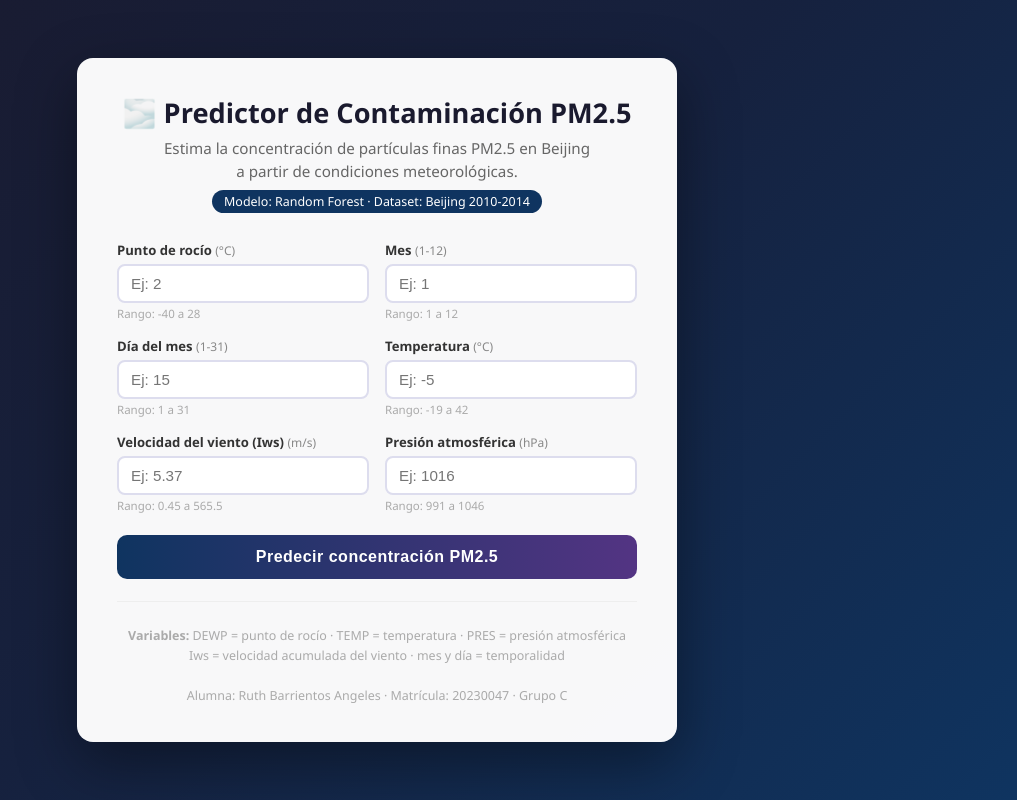
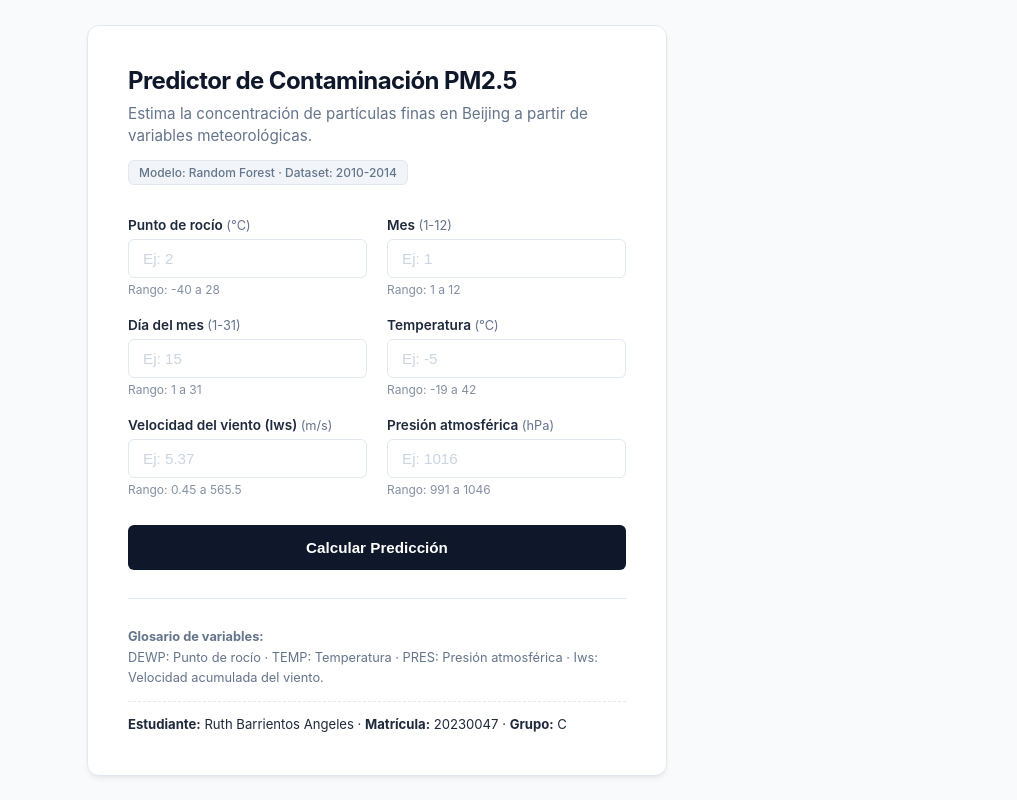
Before and after one commit to Rutish0345/Deploy-PM2.5-predictor-, a Flask app: page / in a window 1280 px wide. Shown: the whole page, without its empty margins (263-1280 px from the left). Run offline with Flask 3, Linux system fonts and the light colour scheme.

Commit message:
Rediseno: interfaz limpia y minimalista

```diff
--- a/templates/index.html
+++ b/templates/index.html
@@ -5,140 +5,207 @@
   <meta name="viewport" content="width=device-width, initial-scale=1.0">
   <title>Predictor PM2.5 — Beijing</title>
   <style>
+    :root {
+      --bg-color: #f8fafc;
+      --card-bg: #ffffff;
+      --text-main: #1e293b;
+      --text-muted: #64748b;
+      --border-color: #e2e8f0;
+      --primary: #0f172a;
+      --primary-hover: #334155;
+    }
+
     * { box-sizing: border-box; margin: 0; padding: 0; }
+
     body {
-      font-family: 'Segoe UI', Tahoma, Geneva, Verdana, sans-serif;
-      background: linear-gradient(135deg, #1a1a2e 0%, #16213e 50%, #0f3460 100%);
+      font-family: -apple-system, BlinkMacSystemFont, "Segoe UI", Roboto, Helvetica, Arial, sans-serif;
+      background-color: var(--bg-color);
+      color: var(--text-main);
       min-height: 100vh;
       display: flex;
       align-items: center;
       justify-content: center;
-      padding: 20px;
+      padding: 24px;
     }
+
     .container {
-      background: rgba(255,255,255,0.97);
-      border-radius: 16px;
-      padding: 36px 40px;
-      max-width: 600px;
+      background: var(--card-bg);
+      border: 1px solid var(--border-color);
+      border-radius: 12px;
+      padding: 40px;
+      max-width: 580px;
       width: 100%;
-      box-shadow: 0 20px 60px rgba(0,0,0,0.4);
+      box-shadow: 0 4px 6px -1px rgb(0 0 0 / 0.05), 0 2px 4px -2px rgb(0 0 0 / 0.05);
     }
-    .header { text-align: center; margin-bottom: 28px; }
-    .header h1 { font-size: 1.7rem; color: #1a1a2e; margin-bottom: 6px; }
-    .header p  { color: #666; font-size: 0.95rem; line-height: 1.5; }
+
+    .header {
+      text-align: left;
+      margin-bottom: 32px;
+    }
+
+    .header h1 {
+      font-size: 1.5rem;
+      font-weight: 700;
+      letter-spacing: -0.025em;
+      color: var(--primary);
+      margin-bottom: 8px;
+    }
+
+    .header p {
+      color: var(--text-muted);
+      font-size: 0.95rem;
+      line-height: 1.5;
+    }
+
     .badge {
       display: inline-block;
-      background: #0f3460;
-      color: white;
-      border-radius: 20px;
-      padding: 3px 12px;
-      font-size: 0.78rem;
-      margin-top: 8px;
+      background: #f1f5f9;
+      color: var(--text-muted);
+      border-radius: 6px;
+      padding: 4px 10px;
+      font-size: 0.75rem;
+      font-weight: 500;
+      margin-top: 12px;
+      border: 1px solid var(--border-color);
     }
+
     .form-grid {
       display: grid;
       grid-template-columns: 1fr 1fr;
-      gap: 16px;
-      margin-bottom: 22px;
+      gap: 20px;
+      margin-bottom: 28px;
     }
+
     .form-group { display: flex; flex-direction: column; }
+
     .form-group label {
-      font-size: 0.82rem;
+      font-size: 0.85rem;
       font-weight: 600;
-      color: #333;
-      margin-bottom: 5px;
+      color: var(--text-main);
+      margin-bottom: 6px;
     }
+
     .form-group .unit {
-      font-size: 0.75rem;
-      color: #888;
+      font-size: 0.8rem;
+      color: var(--text-muted);
       font-weight: normal;
     }
+
     .form-group input {
-      padding: 9px 12px;
-      border: 2px solid #dde;
-      border-radius: 8px;
+      padding: 10px 14px;
+      border: 1px solid var(--border-color);
+      border-radius: 6px;
       font-size: 0.95rem;
-      transition: border-color 0.2s;
+      color: var(--text-main);
+      background-color: #fff;
+      transition: all 0.2s;
       outline: none;
     }
-    .form-group input:focus { border-color: #0f3460; }
+
+    .form-group input:focus {
+      border-color: #94a3b8;
+      box-shadow: 0 0 0 3px rgba(148, 163, 184, 0.1);
+    }
+
+    .form-group input::placeholder {
+      color: #cbd5e1;
+    }
+
     .form-group .hint {
-      font-size: 0.72rem;
-      color: #aaa;
-      margin-top: 3px;
+      font-size: 0.75rem;
+      color: var(--text-muted);
+      margin-top: 4px;
+      opacity: 0.8;
     }
+
     button[type=submit] {
       width: 100%;
-      padding: 13px;
-      background: linear-gradient(90deg, #0f3460, #533483);
+      padding: 14px;
+      background: var(--primary);
       color: white;
       border: none;
-      border-radius: 10px;
-      font-size: 1rem;
+      border-radius: 6px;
+      font-size: 0.95rem;
       font-weight: 600;
       cursor: pointer;
-      transition: opacity 0.2s;
-      letter-spacing: 0.5px;
+      transition: background-color 0.2s;
     }
-    button[type=submit]:hover { opacity: 0.88; }
+
+    button[type=submit]:hover {
+      background-color: var(--primary-hover);
+    }
 
     .result {
-      margin-top: 24px;
-      padding: 20px 24px;
-      border-radius: 12px;
+      margin-top: 28px;
+      padding: 24px;
+      border-radius: 8px;
       text-align: center;
-      border: 3px solid;
+      background-color: #fafafa; /* Fondo neutral inicial */
     }
+
     .result .pm-value {
-      font-size: 2.8rem;
-      font-weight: 700;
+      font-size: 3rem;
+      font-weight: 800;
+      letter-spacing: -0.05em;
       line-height: 1;
     }
+
     .result .pm-unit {
-      font-size: 1rem;
-      opacity: 0.75;
-      margin-top: 4px;
+      font-size: 0.9rem;
+      font-weight: 500;
+      text-transform: uppercase;
+      letter-spacing: 0.05em;
+      margin-top: 6px;
     }
+
     .result .nivel {
-      font-size: 1rem;
+      font-size: 0.85rem;
       font-weight: 600;
-      margin-top: 10px;
+      margin-top: 14px;
       padding: 6px 16px;
-      border-radius: 20px;
+      border-radius: 6px;
       display: inline-block;
-      background: rgba(0,0,0,0.08);
+      text-transform: uppercase;
+      letter-spacing: 0.025em;
     }
 
     .error {
-      margin-top: 18px;
+      margin-top: 20px;
       padding: 12px 16px;
-      background: #fdecea;
-      border: 1px solid #f5c6cb;
-      border-radius: 8px;
-      color: #c0392b;
+      background: #fef2f2;
+      border: 1px solid #fee2e2;
+      border-radius: 6px;
+      color: #991b1b;
       font-size: 0.9rem;
     }
 
+    .divider {
+      border: none;
+      border-top: 1px solid var(--border-color);
+      margin: 28px 0;
+    }
+
     .info-footer {
-      margin-top: 24px;
-      font-size: 0.78rem;
-      color: #aaa;
-      text-align: center;
+      font-size: 0.8rem;
+      color: var(--text-muted);
       line-height: 1.6;
     }
-    .divider {
-      border: none;
-      border-top: 1px solid #eee;
-      margin: 22px 0;
+
+    .info-footer .authorship {
+      margin-top: 12px;
+      padding-top: 12px;
+      border-top: 1px dashed var(--border-color);
+      color: var(--text-main);
+      font-size: 0.82rem;
     }
   </style>
 </head>
 <body>
 <div class="container">
   <div class="header">
-    <h1>🌫️ Predictor de Contaminación PM2.5</h1>
-    <p>Estima la concentración de partículas finas PM2.5 en Beijing<br>a partir de condiciones meteorológicas.</p>
-    <span class="badge">Modelo: Random Forest · Dataset: Beijing 2010-2014</span>
+    <h1>Predictor de Contaminación PM2.5</h1>
+    <p>Estima la concentración de partículas finas en Beijing a partir de variables meteorológicas.</p>
+    <span class="badge">Modelo: Random Forest · Dataset: 2010-2014</span>
   </div>
 
   <form method="POST">
@@ -164,27 +231,30 @@
       {% endfor %}
     </div>
 
-    <button type="submit">Predecir concentración PM2.5</button>
+    <button type="submit">Calcular Predicción</button>
   </form>
 
   {% if error %}
-  <div class="error">⚠️ {{ error }}</div>
+  <div class="error"><strong>Error:</strong> {{ error }}</div>
   {% endif %}
 
   {% if prediccion is not none %}
-  <div class="result" style="border-color: {{ color }}; color: {{ color }};">
+  <div class="result" style="background-color: {{ color }}10; border: 1px solid {{ color }}; color: {{ color }};">
     <div class="pm-value">{{ prediccion }}</div>
     <div class="pm-unit">µg/m³</div>
-    <div class="nivel">{{ nivel }}</div>
+    <div class="nivel" style="background-color: {{ color }}; color: #fff;">{{ nivel }}</div>
   </div>
   {% endif %}
 
   <hr class="divider">
+
   <div class="info-footer">
-    <strong>Variables:</strong>
-    DEWP = punto de rocío · TEMP = temperatura · PRES = presión atmosférica<br>
-    Iws = velocidad acumulada del viento · mes y día = temporalidad<br><br>
-    Alumna: Ruth Barrientos Angeles · Matrícula: 20230047 · Grupo C
+    <p><strong>Glosario de variables:</strong></p>
+    <p>DEWP: Punto de rocío · TEMP: Temperatura · PRES: Presión atmosférica · Iws: Velocidad acumulada del viento.</p>
+
+    <div class="authorship">
+      <strong>Estudiante:</strong> Ruth Barrientos Angeles · <strong>Matrícula:</strong> 20230047 · <strong>Grupo:</strong> C
+    </div>
   </div>
 </div>
 </body>
```
